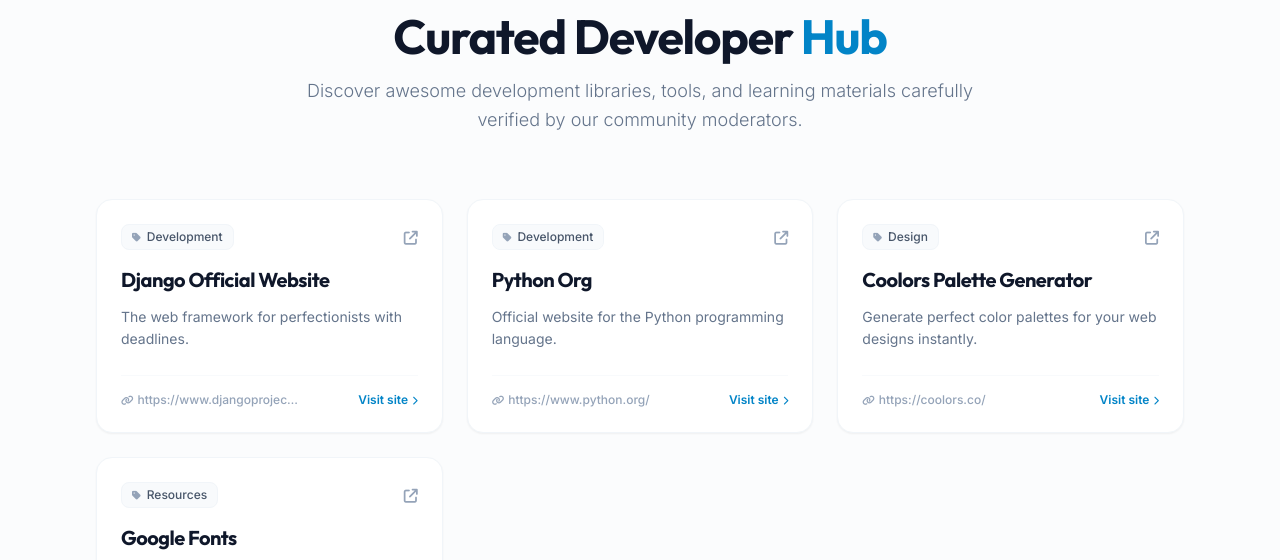
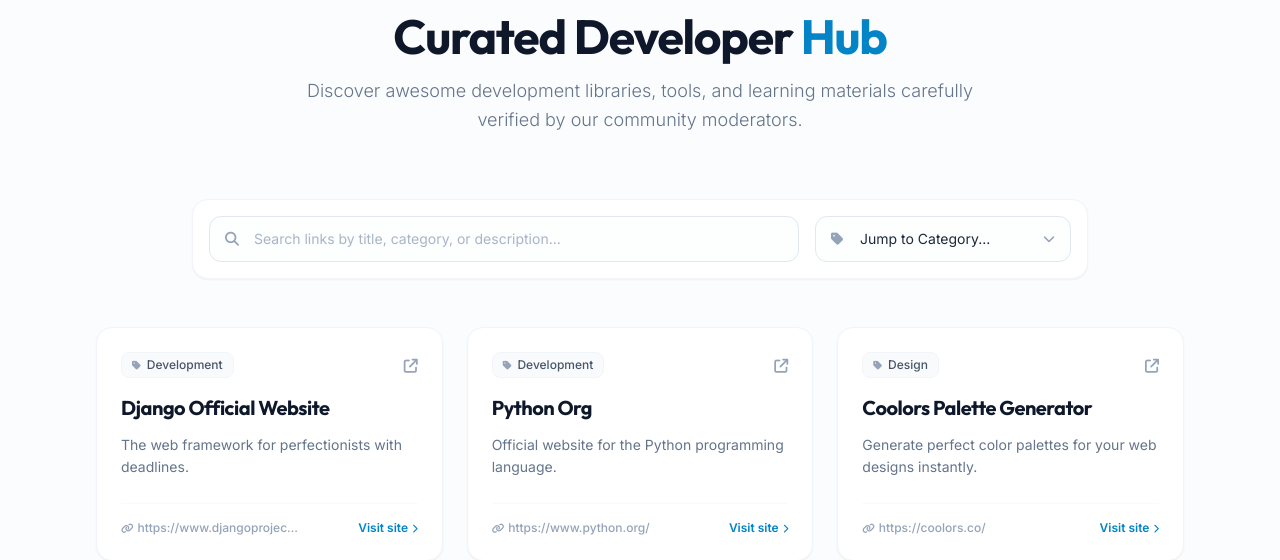
Before and after one commit to desphixs/linkbase-curated-resource-directory, a Django app: page / in a window 1280 px wide. Shown: the part 144-704 px from the top of the page. Run offline with Django 5.2, Linux system fonts and the light colour scheme; data comes from the database, SQL or seed files in the repository; some libraries are stand-ins or nearby versions.

Commit message:
Search and Quick Filtering

```diff
--- a/directory/templates/directory/link_list.html
+++ b/directory/templates/directory/link_list.html
@@ -89,6 +89,64 @@
             </p>
         </div>
 
+        <!-- Search & Category Dropdown Section -->
+        <div class="mb-12 max-w-4xl mx-auto">
+            <div class="flex flex-col md:flex-row items-center gap-4 bg-white p-4 rounded-2xl border border-slate-100 shadow-sm">
+
+                <!-- Search Form (Index Page Search) -->
+                <form method="GET" action="{% url 'directory:global_feed' %}" class="flex-1 w-full relative">
+                    <!-- ANALOGY: This search input is like a query lens. When the user types a word, -->
+                    <!-- Django's view filters our database cards to show only items matching that text! -->
+                    <div class="pointer-events-none absolute inset-y-0 left-0 flex items-center pl-4 text-slate-400">
+                        <i class="fa-solid fa-magnifying-glass text-sm"></i>
+                    </div>
+                    <input type="text" name="q" value="{{ query }}" placeholder="Search links by title, category, or description..."
+                           class="w-full rounded-xl border border-slate-200 bg-slate-50/30 pl-11 pr-4 py-3 text-sm placeholder-slate-400/80 focus:border-brand-600 focus:ring-1 focus:ring-brand-600 focus:outline-none transition-all">
+                    <!-- Clear button if a query is active -->
+                    {% if query %}
+                        <a href="{% url 'directory:global_feed' %}" class="absolute inset-y-0 right-0 flex items-center pr-4 text-slate-400 hover:text-slate-600">
+                            <i class="fa-solid fa-xmark text-sm"></i>
+                        </a>
+                    {% endif %}
+                </form>
+
+                <!-- Category Filtering Dropdown (Select & Go) -->
+                <div class="w-full md:w-64 relative">
+                    <!-- ANALOGY: This select dropdown uses a Javascript onchange trigger. -->
+                    <!-- When you pick a category option, the browser reads its value (which is the details page URL) -->
+                    <!-- and transports you immediately to that filtered page! -->
+                    <div class="pointer-events-none absolute inset-y-0 left-0 flex items-center pl-4 text-slate-400">
+                        <i class="fa-solid fa-tag text-sm"></i>
+                    </div>
+                    <select onchange="if(this.value) { window.location.href = this.value; }"
+                            class="w-full appearance-none rounded-xl border border-slate-200 bg-slate-50/30 pl-11 pr-10 py-3 text-sm focus:border-brand-600 focus:ring-1 focus:ring-brand-600 focus:outline-none transition-all cursor-pointer">
+                        <option value="" disabled selected class="text-slate-400">Jump to Category...</option>
+                        {% for cat in categories %}
+                            <option value="{% url 'directory:category_filter' cat.id %}">{{ cat.name }}</option>
+                        {% endfor %}
+                    </select>
+                    <!-- Icon Indicator -->
+                    <div class="pointer-events-none absolute inset-y-0 right-0 flex items-center pr-4 text-slate-400">
+                        <i class="fa-solid fa-chevron-down text-xs"></i>
+                    </div>
+                </div>
+
+            </div>
+
+            <!-- Active Search Status Indicator Tag -->
+            {% if query %}
+                <div class="mt-4 flex items-center justify-between text-xs text-slate-500 bg-slate-50 border border-slate-100 rounded-xl px-4 py-2.5">
+                    <div class="flex items-center gap-1.5">
+                        <i class="fa-solid fa-filter text-brand-600"></i>
+                        Showing results for "<strong class="font-semibold text-slate-800">{{ query }}</strong>"
+                    </div>
+                    <a href="{% url 'directory:global_feed' %}" class="font-semibold text-brand-600 hover:text-brand-700 transition-colors">
+                        Clear Search
+                    </a>
+                </div>
+            {% endif %}
+        </div>
+
         <!-- Links Grid View Section -->
         <!-- ANALOGY: Think of this 'if' condition tag like a checklist. Before we invite passengers -->
         <!-- into the showroom, we check if there are actual items on the shelves to show them. -->
--- a/directory/views.py
+++ b/directory/views.py
@@ -3,6 +3,10 @@
 # Category stores the topic sections; Link stores each individual resource bookmark.
 # The dot (.) means we are importing from the models.py located in the same directory folder.
 from .models import Category, Link
+# We import the Q object to build flexible, compound OR database query lookups.
+# Think of Q like the logic gates (AND/OR) in a database query. It lets us check if a search word
+# is found in the title, description, OR category name all at once!
+from django.db.models import Q
 
 # Create your views here.
 
@@ -22,11 +26,30 @@
     # We use .filter(is_approved=True) to make sure we filter out unapproved links from being displayed.
     approved_links = Link.objects.filter(is_approved=True)
 
-    # We place the retrieved links into a dictionary called 'context'.
+    # We extract the 'q' search query text parameters from our request GET dictionary.
+    # If the user typed something in the search bar, this variable will hold that string; otherwise, it defaults to empty.
+    query = request.GET.get('q', '')
+
+    # If the user typed a non-empty search query, we filter the query set dynamically.
+    if query:
+        # We filter links where the search term is found in either the Title, the Description,
+        # OR the Category Name. __icontains means "case-insensitive contains match".
+        approved_links = approved_links.filter(
+            Q(title__icontains=query) |
+            Q(description__icontains=query) |
+            Q(category__name__icontains=query)
+        )
+
+    # We fetch all Category options from our database folder so we can populate the dropdown selector.
+    categories = Category.objects.all()
+
+    # We place the retrieved links, categories, and query into a dictionary called 'context'.
     # The context is like a shipping box we use to send variables from our Python view
     # to our HTML template so the template can unpack them and show them to the user.
     context = {
-        'links': approved_links
+        'links': approved_links,
+        'categories': categories,
+        'query': query
     }
 
     # We render the template 'directory/link_list.html' and pass our context variables.
```
